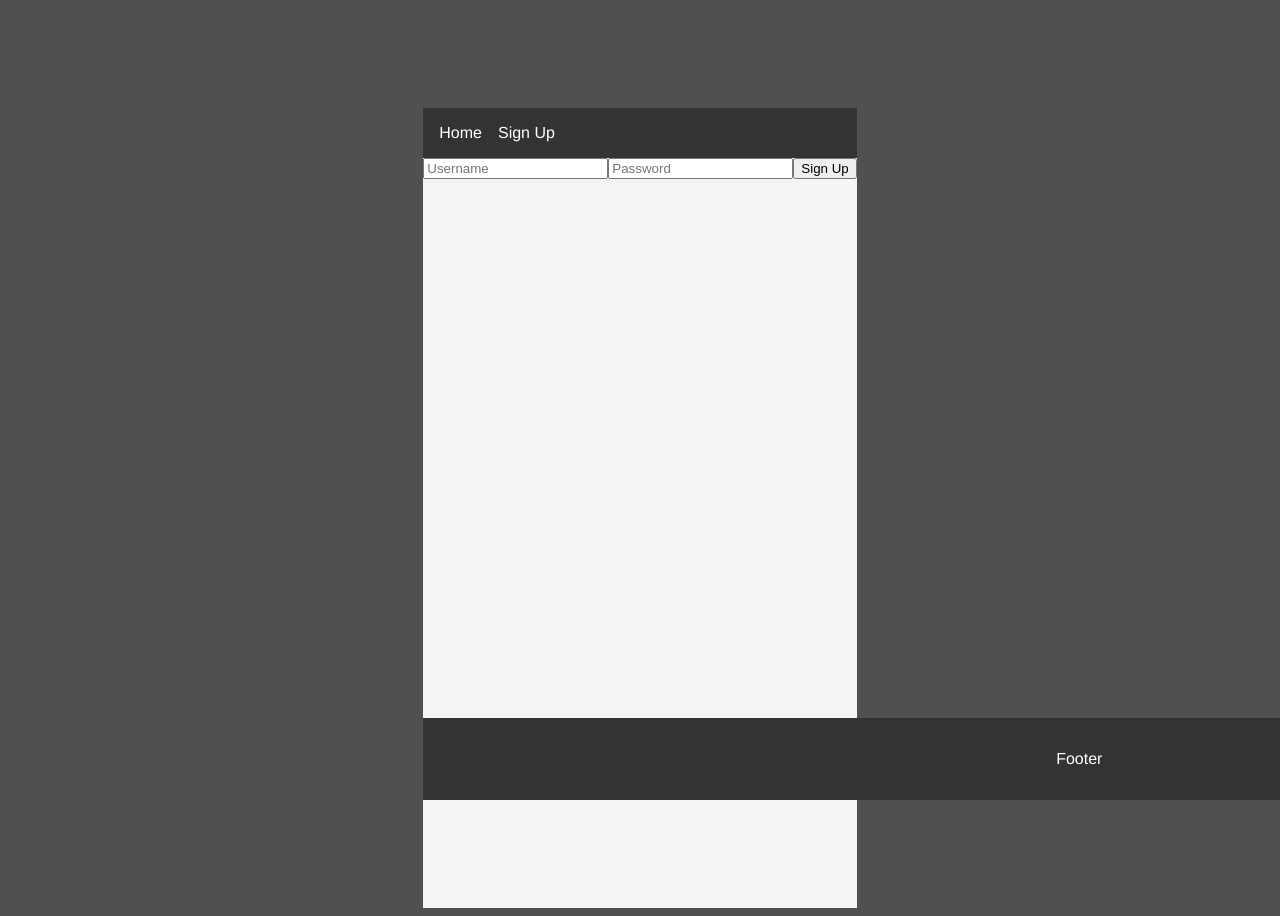
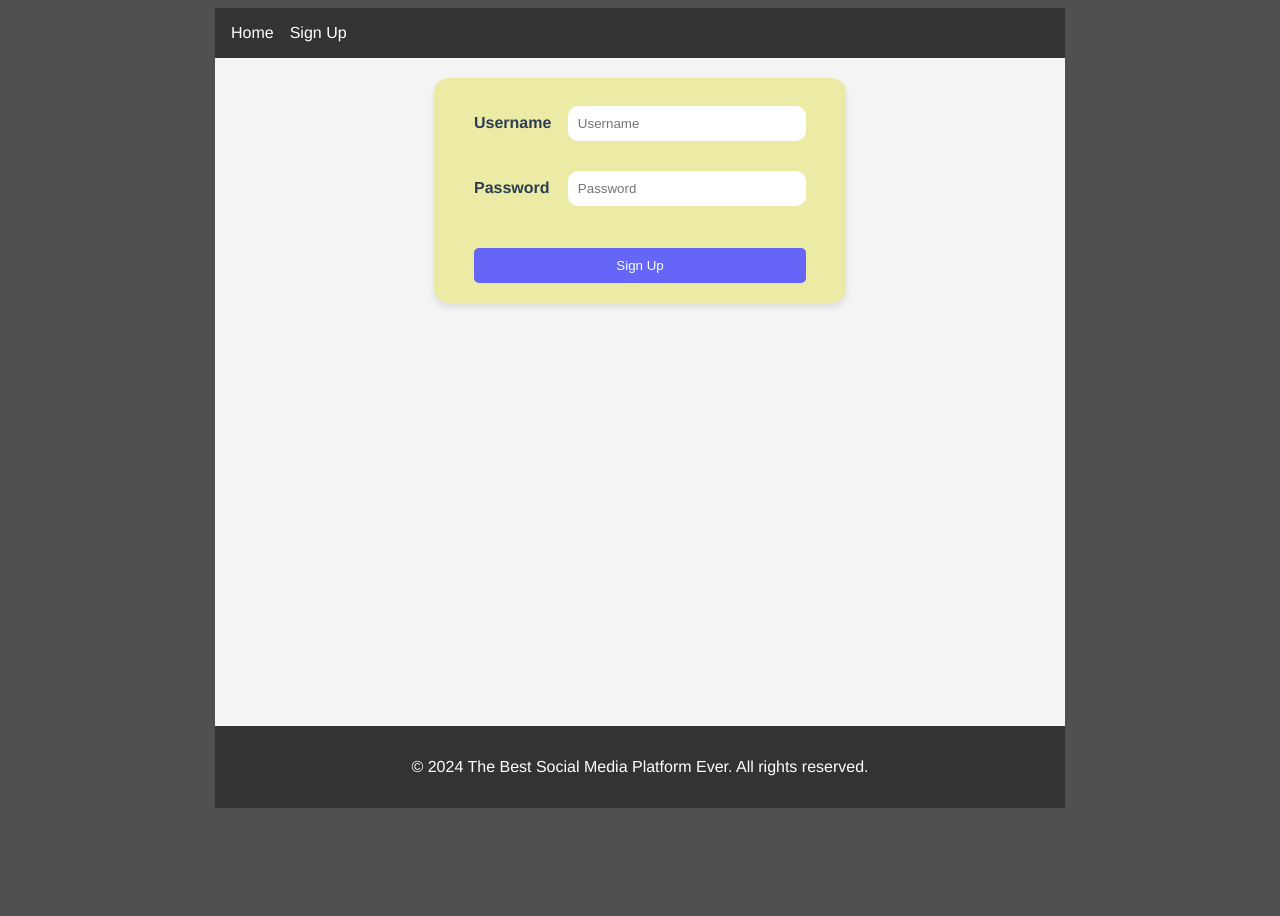
Before and after one commit to Joosep-Tamm/WAD_AZ_Vue, a Vue app in the folder wad_az_vue/: page /signup in a window 1280 px wide. After the commit the page ends 816 px from the top, so only its background shows below. Built offline with nearby package versions, Linux system fonts and the light colour scheme.

Commit message:
Added styling to the page

```diff
--- a/wad_az_vue/src/components/AppFooter.vue
+++ b/wad_az_vue/src/components/AppFooter.vue
@@ -1,6 +1,6 @@
 <template>
   <footer class="app-footer">
-    <p>Footer</p>
+    <p>&copy; 2024 The Best Social Media Platform Ever. All rights reserved.</p>
   </footer>
 </template>
 
@@ -16,8 +16,6 @@ export default {
   padding: 1rem;
   background-color: #333;
   color: white;
-  position: fixed;
-  bottom: 0;
-  width: 100%;
 }
+
 </style>
--- a/wad_az_vue/src/css/style.css
+++ b/wad_az_vue/src/css/style.css
@@ -3,141 +3,13 @@ html {
 }
 
 body {
-    margin-top: 108px;
     min-height: 100%;
     font-family: Arial, sans-serif;
     background-color: rgb(80, 80, 80);
     display: flex;
     flex-direction: column;
     align-items: center;
-}
-
-a {
-    color: rgb(0, 100, 200);
-}
-
-a:hover {
-    color: rgb(0, 75, 150);
-}
-
-.header {
-    position: fixed;
-    top: 0;
-    left: 0;
-    width: 100%;
-    z-index: 1000;
     display: flex;
-    background-color: rgb(50, 50, 50);
-    padding: 10px;
-    margin-bottom: 10px;
-    text-align: center;
-    justify-content: space-between;
-    align-items: center;
-    box-sizing: border-box;
-    box-shadow: 0 4px 8px rgba(0, 0, 0, 0.2);
-}
-
-.header img{
-    width: 75px;
-    height: 75px;
-}
-
-.nav-links {
-    display: flex;
-    gap: 20px;
-    font-size: xx-large;
-    margin-left: 10px;
-}
-
-.nav-link {
-    color: gray;
-    text-decoration: none;
-}
-
-.nav-link:hover {
-    color: rgb(65, 65, 65);
-}
-
-.nav-link i {
-    color: dodgerblue;
-}
-
-.nav-link:hover i{
-    color: midnightblue
-}
-
-.profile-pic {
-    border-radius: 50%;
-}
-
-.profile-pic:hover {
-    cursor: pointer;
-}
-
-.footer {
-    background-color: rgb(50, 50, 50);
-    width: 99%;
-    padding: 10px;
-    font-size: 1.2em;
-    text-align: center;
-}
-
-#dropdownMenu {
-    display: none;
-    position: absolute;
-    top: 90px;
-    right: 40px;
-    background-color: rgb(150, 150, 150);
-    padding: 10px;
-    display: none;
-    border-radius: 20px;
-    width: 200px;
-    min-height: 100px;
-    font-size: 1.2em;
-    flex-direction: column;
-    box-shadow: 0 4px 8px rgba(0, 0, 0, 0.2);
-}
-
-#dropdownMenu p {
-    margin: 10px;
-    font-size: larger;
-    text-align: left;
-}
-
-.logout{
-    margin: 10px;
-    font-size: larger;
-}
-
-@media (max-width: 768px) {
-    body {
-        margin-top: 150px;
-    }
-
-    .header {
-        flex-direction: column-reverse;
-    }
-    .nav-links {
-        margin: 5px;
-    }
-    #dropdownMenu {
-        position: absolute;
-        top: 90px;
-        left: 50%;
-        transform: translateX(-50%);
-    }
-}
-
-.container {
-    width: 100%;
-    display: flex;
-    flex-direction: column;
-}
-
-.content {
-    max-width: 800px;
-    flex: 3;
-    margin: auto;
 }
 
 .profile-pic {
@@ -146,10 +18,6 @@ a:hover {
     border-radius: 50%;
     display: inline-block;
     vertical-align: middle;
-}
-
-.profile-pic:hover {
-    cursor: pointer;
 }
 
 .post {
@@ -172,52 +40,140 @@ a:hover {
     display:block;
     margin-left: auto;
     margin-right: auto;
+    height: auto;
 }
+
+.post-card img {
+    max-width: 100%;
+    height: auto;
+  }
+
+
+.post-card {
+    margin-left: 10px;
+    margin-right: 10px;
+    margin-bottom: 20px;
+    box-shadow: 0 4px 8px rgba(0, 0, 0, 0.2);
+    background-color: rgb(247, 245, 243);
+    border-radius: 10px;
+    border-width: 1px;
+    border-style: solid;
+    border-color: #e0e0e0;
+}
+
+.post-card > * {
+    margin-left: 10px;
+}
+
+
 
 .like-button {
     margin-top: 5px;
     color: #007bff;
     cursor: pointer;
     font-size: 1.5em;
+    text-shadow: 2px 2px 4px rgba(0, 0, 0, 0.2);
+    border: none;
+    background-color: transparent;
 }
 
-.login-background{
+.like-button:hover {
+    text-shadow: 2px 2px 4px rgba(0, 0, 0, 0.5);
+}
+
+
+
+.reset-button-wrapper {
+    display: flex;
+    justify-content: center;
+    margin-top: 20px;
+    margin-bottom: 20px;
+  }
+  .reset-button {
+    padding: 10px 20px;
+    font-size: 16px;
+    cursor: pointer;
+    border-radius: 30px;
+    background-color: rgb(124, 124, 254);
+  }
+
+  .reset-button:hover {
+    background-color: rgb(112, 112, 231);
+    color: white;
+  }
+
+  #app {
     display: flex;
     flex-direction: column;
-    align-items: center;
-    justify-content: center;
-    background-color: rgb(150, 150, 150);
-    margin: 20px;
-    width: 250px;
+    width: 100%;
+    max-width: 850px;
+  }
+
+  .empty-space {
+    flex: 1;
+  }
+
+  .main-page {
+    margin-top: 20px;
+    overflow: hidden;
+  }
+
+  .form-wrapper {
+    margin-top: 20px;
+    background-color: rgb(235, 235, 165);
+    padding: 20px;
+    padding-left: 40px;
+    padding-right: 40px;
     border-radius: 15px;
-    min-height: 350px;
-    max-height: 350px;
-    box-shadow: 0 4px 8px rgba(0, 0, 0, 0.2);
+    box-shadow: 0px 4px 6px rgba(0, 0, 0, 0.1);
+    margin-left: auto;
+    margin-right: auto;
+  }
 
-}
-
-.form {
+  form {
     display: flex;
     flex-direction: column;
+    gap: 15px;
+  }
+
+  .side-by-side {
+    display: flex;
     align-items: center;
+  }
+
+  .form-label {
+    width: 120px;
+    margin-right: 15px;
+    font-weight: bold;
+  }
+
+  .form-input {
+    width: 100%;
+    padding: 10px;
+    border: none;
+    border-radius: 10px;
+
+  }
+
+  .submit-button {
+    background-color: rgb(101, 101, 248);
+    color: white;
+    padding: 10px 20px;
+    border: none;
+    border-radius: 5px;
+    cursor: pointer;
+    margin-top: 20px;
+    width: 100%;
+    align-self: center;
+  }
+
+  .submit-button:hover {
+    background-color: rgb(79, 79, 212);
+  }
+
+  .error {
+    color: red;
+    text-align: center;
+    margin-top: 10px;
+    max-width: 320px;
 }
-
-.form > *{
-    padding: 5px;
-    margin: 5px;
-    border: black;
-    border-radius: 5px;
-}
-
-.login-button{
-    background-color: #004b9c;
-    padding-right: 10px;
-    padding-left: 10px;
-    padding-top: 5px;
-    padding-bottom: 5px;
-    color: #f0f0f0;
-}
-
-.login-button:hover {
-    cursor: pointer;
-}
--- a/wad_az_vue/src/pages/MainPage.vue
+++ b/wad_az_vue/src/pages/MainPage.vue
@@ -12,7 +12,9 @@
         <span class="like-count">{{ post.likes }} Likes</span>
       </div>
     </div>
-    <button @click="resetLikes" class="reset-button">Reset All Likes</button>
+    <div class="reset-button-wrapper">
+      <button @click="resetLikes" class="reset-button">Reset All Likes</button>
+    </div>
   </div>
 </template>
 
--- a/wad_az_vue/src/pages/SignupPage.vue
+++ b/wad_az_vue/src/pages/SignupPage.vue
@@ -1,11 +1,20 @@
 <template>
-    <div>
+    <div class="form-wrapper">
         <form @submit.prevent="validatePassword">
-            <input v-model="username" type="text" placeholder="Username" required />
-            <input v-model="password" type="password" placeholder="Password" required />
-            <button type="submit">Sign Up</button>
+            <div class="side-by-side">
+                <p class="form-label">Username</p>
+                <input class= "form-input" v-model="username" type="text" placeholder="Username" required />
+            </div>
+
+            <div class="side-by-side">
+                <p class="form-label">Password</p>
+                <input class= "form-input" v-model="password" type="password" placeholder="Password" required />
+            </div>
+            <button class= "submit-button" type="submit">Sign Up</button>
         </form>
-        <p v-if="error">{{ error }}</p>
+        <p class="error" v-if="error">{{ error }}</p>
+    </div>
+    <div class="empty-space">
     </div>
 </template>
 
```
Also changed, not shown: 1 other file (tests, documents, lock files or other folders).
